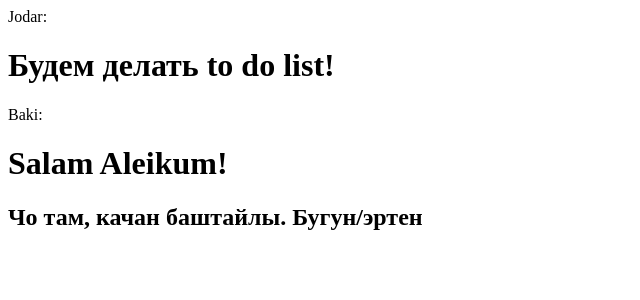
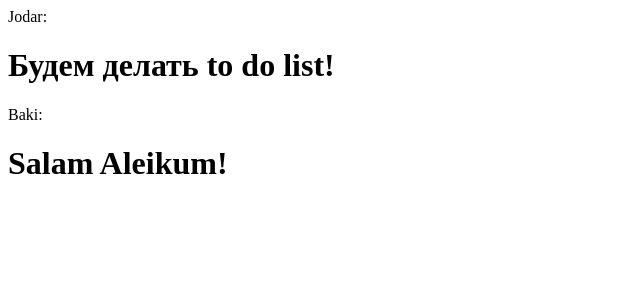
Before and after one commit to jodar-Nimatov/ToDoListCommon, a React (Create React App) app: page / in a window 1280 px wide. Shown: the top 300 px of the page, without its empty margins (0-640 px from the left). Built offline with nearby package versions, Linux system fonts and the light colour scheme.

Commit message:
No message

```diff
--- a/src/App.js
+++ b/src/App.js
@@ -5,7 +5,6 @@ function App() {
       <h1>Будем делать to do list!</h1>
       Baki:
       <h1>Salam Aleikum!</h1>
-      <h2>Чо там, качан баштайлы. Бугун/эртен </h2>
     </div>
   );
 }
```
